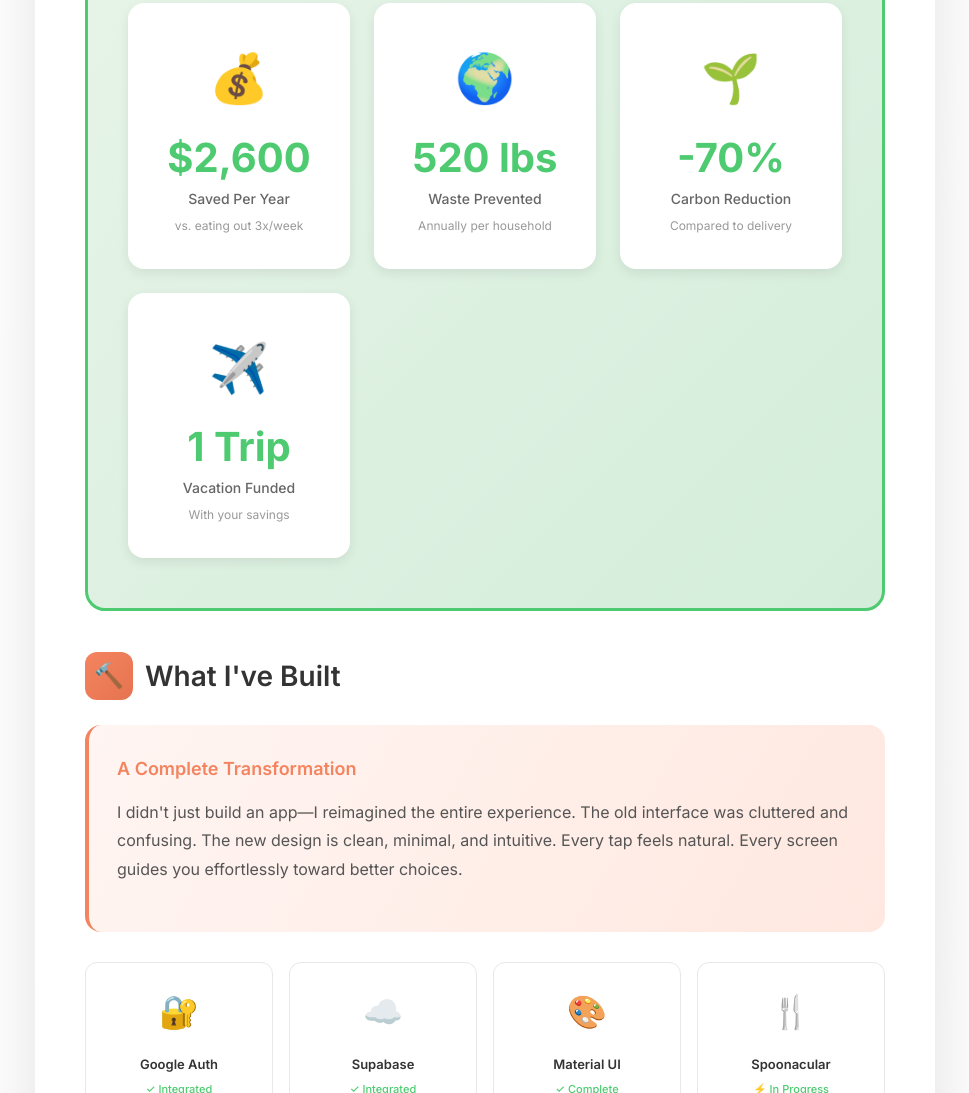
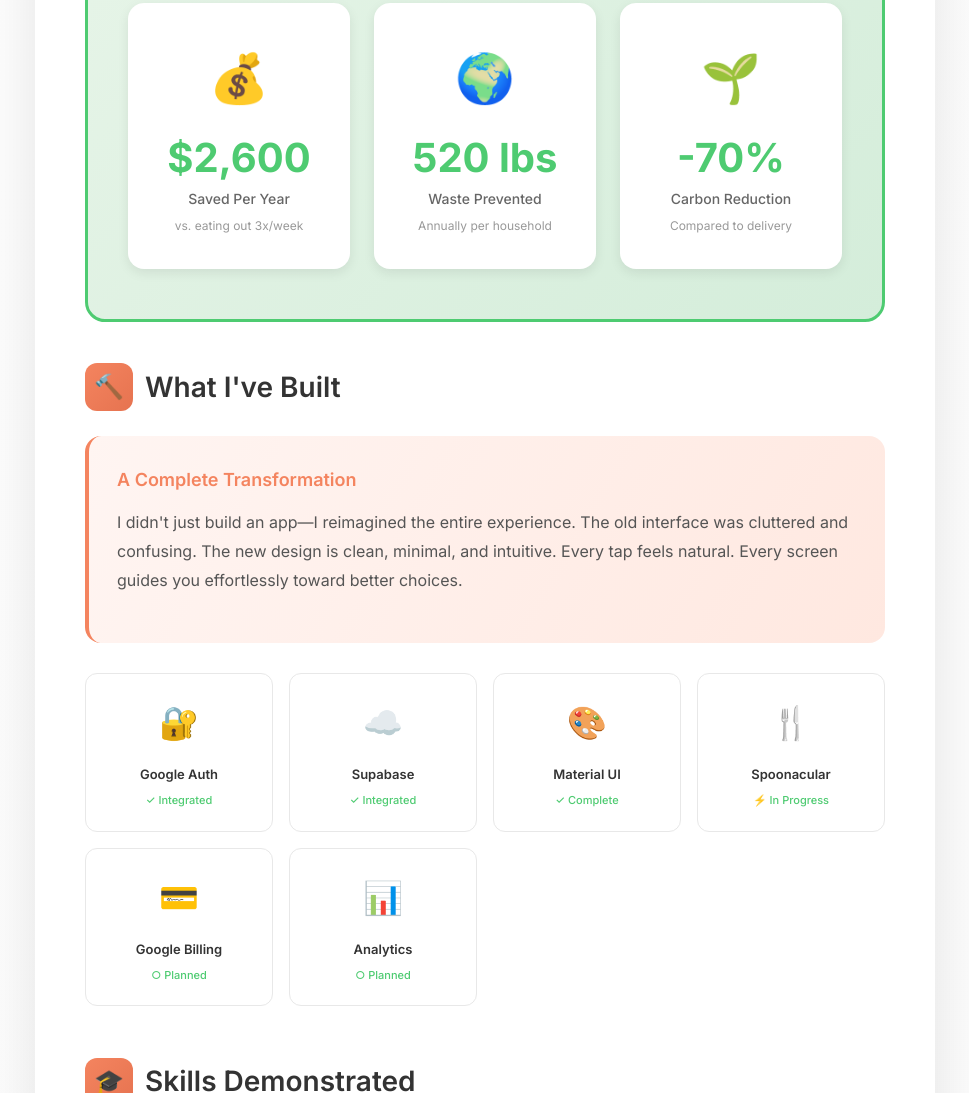
Before and after one commit to gdelsolra/gdelsolra.github.io, a plain HTML site: page index.html in a window 1280 px wide. Shown: the part 2791-3884 px from the top of the page, without its empty margins (155-1124 px from the left). Drawn offline with Linux system fonts and the light colour scheme.

Commit message:
Remove vacation funded impact card from index.html
Removed impact card for vacation funding.

```diff
--- a/index.html
+++ b/index.html
@@ -879,12 +879,6 @@
                         <div class="impact-detail">Compared to delivery</div>
                     </div>
 
-                    <div class="impact-card">
-                        <div class="impact-icon">✈️</div>
-                        <div class="impact-number">1 Trip</div>
-                        <div class="impact-label">Vacation Funded</div>
-                        <div class="impact-detail">With your savings</div>
-                    </div>
                 </div>
             </div>
 
```
